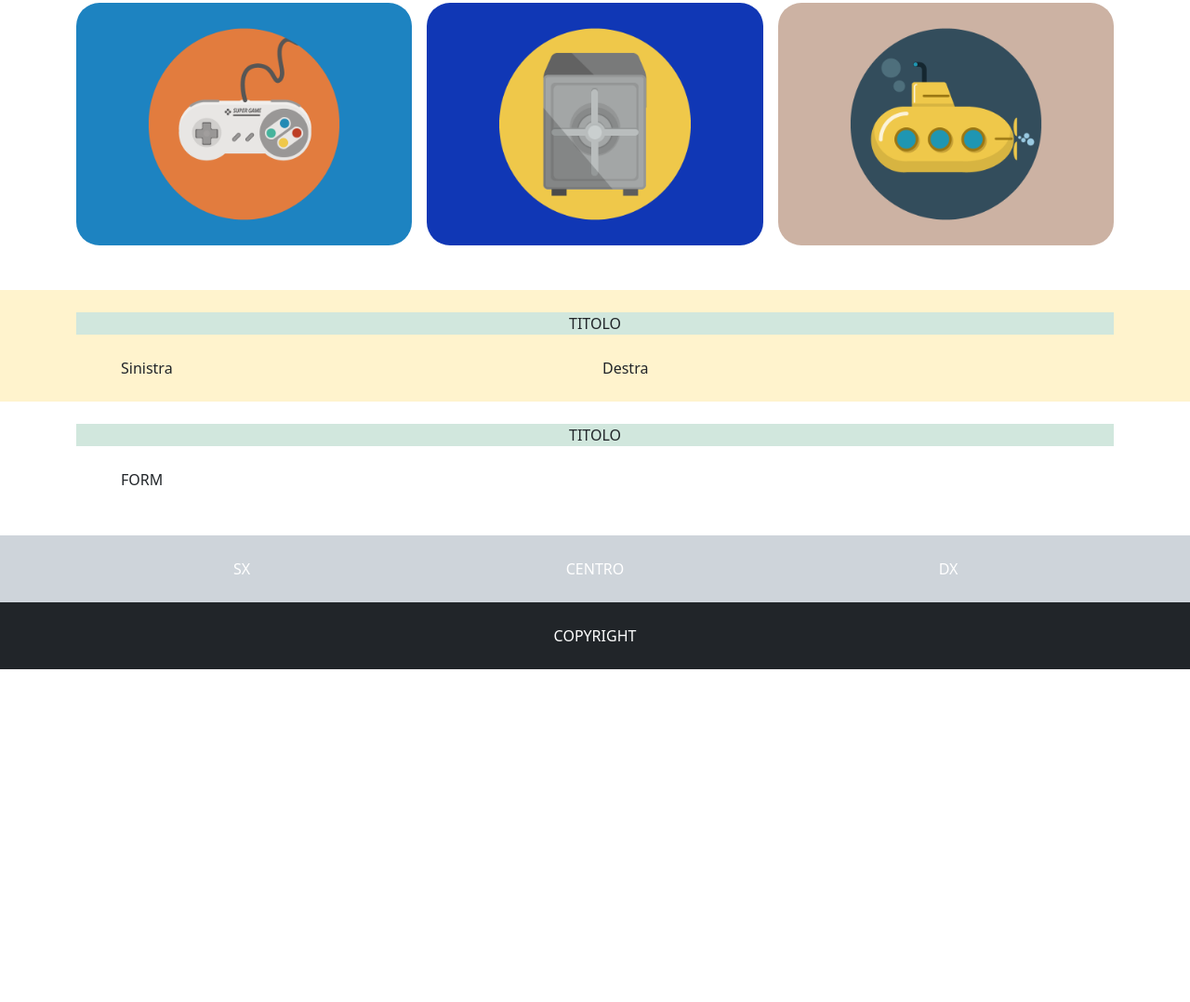
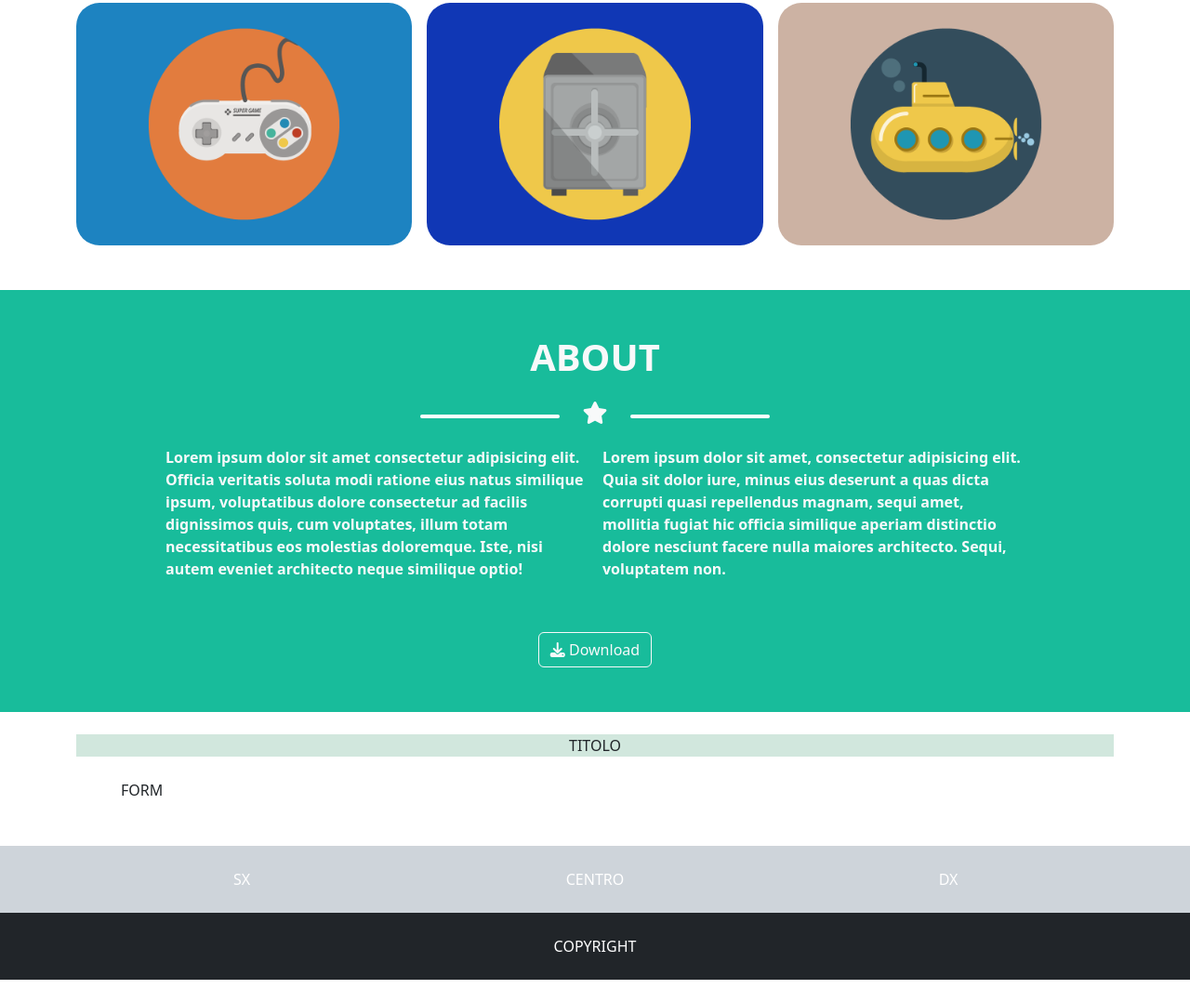
Before and after one commit to costanzaguala/html-css-bootstrap-freelancer, a plain HTML site: page index.html in a window 1280 px wide. Shown: the part 1003-2081 px from the top of the page at 93% size. Before the commit the page ends 1747 px from the top, so only its background shows below. Drawn offline with nearby package versions, Linux system fonts and the light colour scheme.

Commit message:
section 3 contenuto

```diff
--- a/index.html
+++ b/index.html
@@ -158,24 +158,41 @@
 
             </section>
 
-            <section class="py-4 bg-warning-subtle">
+            <section class="py-4 bg-section-green">
 
                 <div class="container-md">
 
-                    <div class="text-center bg-success-subtle mb-4">
-                        TITOLO
+                    <div class="text-center text-light mb-4">
+
+                        <h1 class="fw-bold my-4">ABOUT</h1>
+
+                        <div>
+                            <div class="stella">
+                                <i class="fa-solid fa-star fa-xl"></i>
+                            </div>
+                        </div>
+
                     </div>
 
                     <div class="px-5">
 
-                        <div class="row g-3">
+                        <div class="row g-3 px-5 text-light fw-semibold lh-base">
 
                             <div class="col-md-6">
-                                Sinistra
+                                <p>
+                                    Lorem ipsum dolor sit amet consectetur adipisicing elit. Officia veritatis soluta modi ratione eius natus similique ipsum, voluptatibus dolore consectetur ad facilis dignissimos quis, cum voluptates, illum totam necessitatibus eos molestias doloremque. Iste, nisi autem eveniet architecto neque similique optio!
+                                </p>
                             </div>
 
                             <div class="col-md-6">
-                                Destra
+                                <p>
+                                    Lorem ipsum dolor sit amet, consectetur adipisicing elit. Quia sit dolor iure, minus eius deserunt a quas dicta corrupti quasi repellendus magnam, sequi amet, mollitia fugiat hic officia similique aperiam distinctio dolore nesciunt facere nulla maiores architecto. Sequi, voluptatem non.
+                                </p>
+                            </div>
+
+                            <div class="text-center py-4">
+                                <button type="button" class="btn btn-outline-light">
+                                    <i class="fa-solid fa-download"></i> Download</button>
                             </div>
 
                         </div>
```
